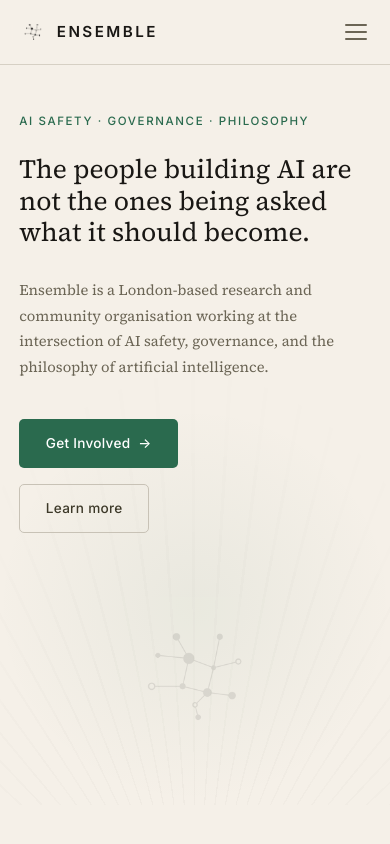
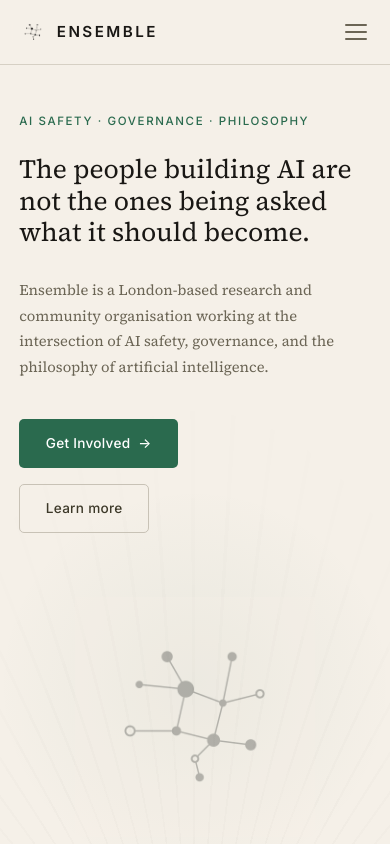
Before and after one commit to ratneshwaran/ensemble, a website: page docs/index.html in a window 390 px wide. Shown: the top 844 px of the page. Drawn offline with Linux system fonts and the light colour scheme.

Commit message:
Increase hero logo opacity to 0.25

```diff
--- a/docs/style.css
+++ b/docs/style.css
@@ -414,7 +414,7 @@ img {
 .hero__logo {
   flex-shrink: 0;
   width: 400px;
-  opacity: 0.09;
+  opacity: 0.25;
 }
 
 .hero__logo img {
@@ -1204,7 +1204,7 @@ img {
   }
 
   .hero__logo {
-    width: 160px;
+    width: 240px;
     margin: 0 auto;
   }
 
```
